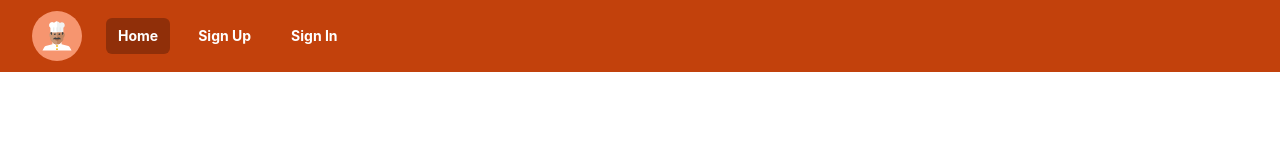
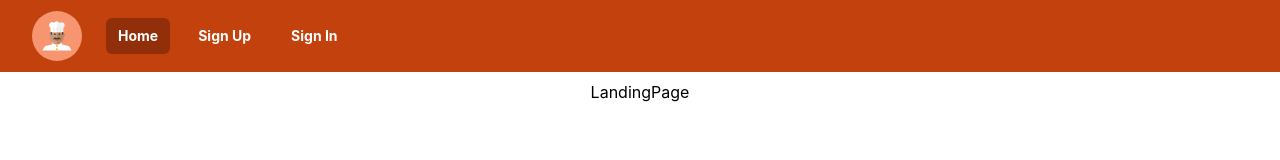
Before and after one commit to MikeRock51/vital_vittles, a React (Create React App) app in the folder frontend/: page / in a window 1280 px wide. Shown: the top 160 px of the page. Built offline with nearby package versions, Linux system fonts and the light colour scheme; what tailwindcss-box-shadow would draw is missing.

Commit message:
Add landing page margin

```diff
--- a/frontend/src/pages/LandingPage.js
+++ b/frontend/src/pages/LandingPage.js
@@ -2,7 +2,7 @@ import React from 'react'
 
 function LandingPage() {
   return (
-    <div>LandingPage</div>
+    <div className='mt-20'>LandingPage</div>
   )
 }
 
```
